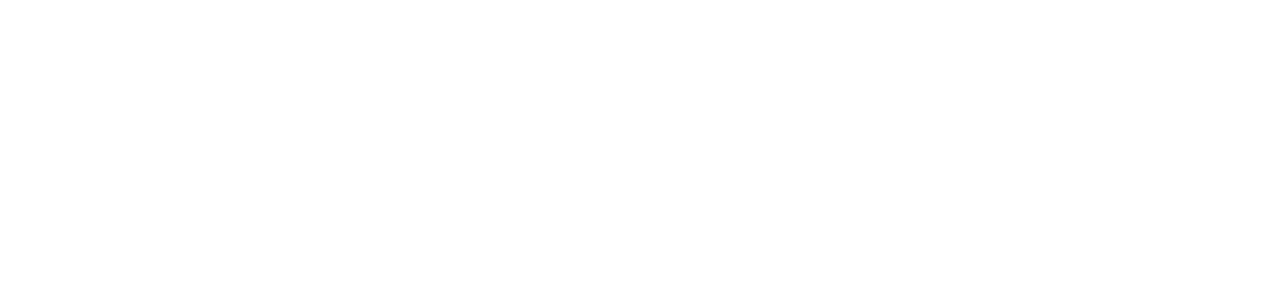
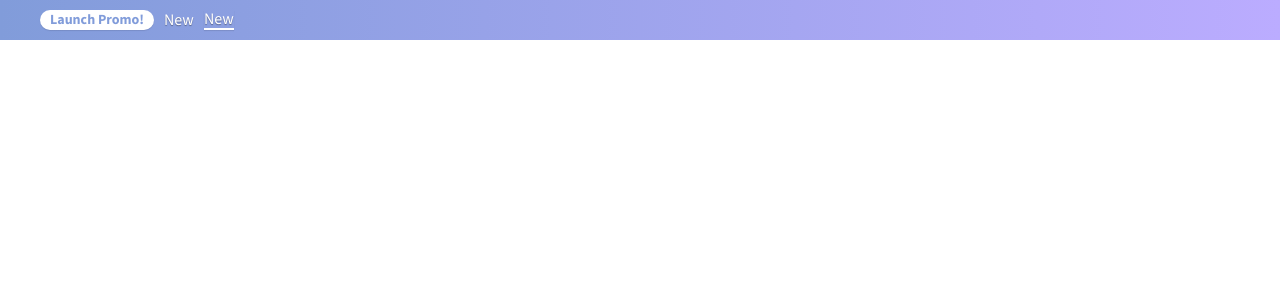
Before and after one commit to ginazampino/ginazampino.dev, a Next.js app: page / in a window 1280 px wide. Shown: the top 300 px of the page. Built offline with nearby package versions, Linux system fonts and the light colour scheme.

Commit message:
Work toward navigation

```diff
--- a/src/app/(pages)/page.module.css
+++ /dev/null
@@ -1,54 +0,0 @@
-.main {
-    color: blue;
-    display: flex;
-    flex-direction: column;
-    justify-content: space-between;
-    align-items: center;
-    padding: 6rem;
-    min-height: 100vh;
-}
-
-/* Enable hover only on non-touch devices */
-@media (hover: hover) and (pointer: fine) {
-    .card:hover {
-        background: rgba(var(--card-rgb), 0.1);
-        border: 1px solid rgba(var(--card-border-rgb), 0.15);
-    }
-
-    .card:hover span {
-        transform: translateX(4px);
-    }
-}
-
-@media (prefers-reduced-motion) {
-    .card:hover span {
-        transform: none;
-    }
-}
-
-/* Mobile */
-@media (max-width: 700px) {
-}
-
-/* Tablet and Smaller Desktop */
-@media (min-width: 701px) and (max-width: 1120px) {
-}
-
-@media (prefers-color-scheme: dark) {
-    .vercelLogo {
-        filter: invert(1);
-    }
-
-    .logo {
-        filter: invert(1) drop-shadow(0 0 0.3rem #ffffff70);
-    }
-}
-
-@keyframes rotate {
-    from {
-        transform: rotate(360deg);
-    }
-    to {
-        transform: rotate(0deg);
-    }
-}
--- /dev/null
+++ b/src/app/(pages)/page.module.scss
@@ -0,0 +1,2 @@
+.home {
+}
--- a/src/app/(pages)/page.tsx
+++ b/src/app/(pages)/page.tsx
@@ -1,17 +1,12 @@
 import Image from 'next/image';
-import styles from './page.module.css';
+import styles from './page.module.scss';
+import Navigation from '@/components/Navigation/Navigation';
 
 export default function Home() {
     return (
-        <main className={styles.main}>
-            {/* <Image
-                src="/vercel.svg"
-                alt="Vercel Logo"
-                className={styles.vercelLogo}
-                width={100}
-                height={24}
-                priority
-            /> */}
-        </main>
+        <>
+            <Navigation />
+            <main className={styles.home}></main>
+        </>
     );
 }
--- /dev/null
+++ b/src/components/Banner/Banner.module.scss
@@ -0,0 +1,46 @@
+/* Banner: Promotion banner at the top of the page
+ * ======================================================================== */
+
+@import '../../styles/functions.scss';
+@import '../../styles/mixins.scss';
+@import '../../styles/gradients.scss';
+
+.banner {
+    @include flex(center, center, row);
+
+    background-image: $gradient--solid;
+    color: $color--white;
+    padding: rempx(10px);
+    text-shadow: 0px 1px 1px rgba($color--black, 0.35);
+    width: 100%;
+}
+
+.banner_content {
+    @include flex(center, flex-start, row);
+    @include layout(1200px);
+
+    a {
+        font-weight: 400;
+        margin-left: rempx(10px);
+        border-bottom: 2px solid white;
+        box-shadow: 0px 1px 1px rgba($color--black, 0.1);
+
+        &:hover {
+            border-color: transparent;
+            box-shadow: none;
+        }
+    }
+}
+
+.banner_tag {
+    @include flex(center, center, row);
+    background-color: $color--white;
+    border-radius: rempx(20px);
+    box-shadow: 0px 1px 1px rgba($color--black, 0.1);
+    color: $color-accent--indigo;
+    font-size: rempx(14px);
+    font-weight: 700;
+    margin-right: rempx(10px);
+    padding: rempx(2px) rempx(10px);
+    text-shadow: none;
+}
--- /dev/null
+++ b/src/components/Banner/Banner.tsx
@@ -0,0 +1,24 @@
+import styles from './Banner.module.scss';
+
+interface BannerProps {
+    active: boolean;
+    tag: string;
+    title: string;
+    link: string;
+    url: string;
+}
+
+/* Banner: Promotion banner at the top of the page
+ * ======================================================================== */
+
+export default function Banner({ active, tag, title, link, url }: BannerProps) {
+    return (
+        <div className={styles.banner}>
+            <div className={styles.banner_content}>
+                <div className={styles.banner_tag}>{tag}</div>
+                {title}
+                <a href={url}>{link}</a>
+            </div>
+        </div>
+    );
+}
--- /dev/null
+++ b/src/components/Navigation/Navigation.tsx
@@ -0,0 +1,16 @@
+import Banner from '../Banner/Banner';
+import styles from './Navigation.module.scss';
+
+export default function Navigation() {
+    return (
+        <>
+            <Banner
+                active={true}
+                tag="Launch Promo!"
+                title="New"
+                link="New"
+                url="New"
+            />
+        </>
+    );
+}
--- a/src/styles/breakpoints.scss
+++ b/src/styles/breakpoints.scss
@@ -1,5 +1,3 @@
-@import url('./functions.scss');
-
 /* Breakpoints:
  * ======================================================================== */
 
--- a/src/styles/gradients.scss
+++ b/src/styles/gradients.scss
@@ -17,5 +17,5 @@
 $gradient--solid: linear-gradient(
     to right,
     $color-accent--indigo,
-    $color-accent--lavendar
+    $color-accent--lavender
 );
--- a/src/styles/mixins.scss
+++ b/src/styles/mixins.scss
@@ -1,5 +1,3 @@
-@import url('./functions.scss');
-
 /* Mixin: Flex properties
  * ======================================================================== */
 
```
Also changed, not shown: src/components/Navigation/Navigation.module.scss (added).
